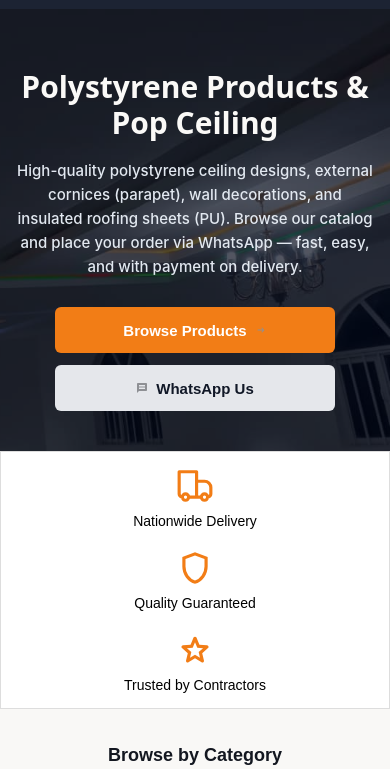
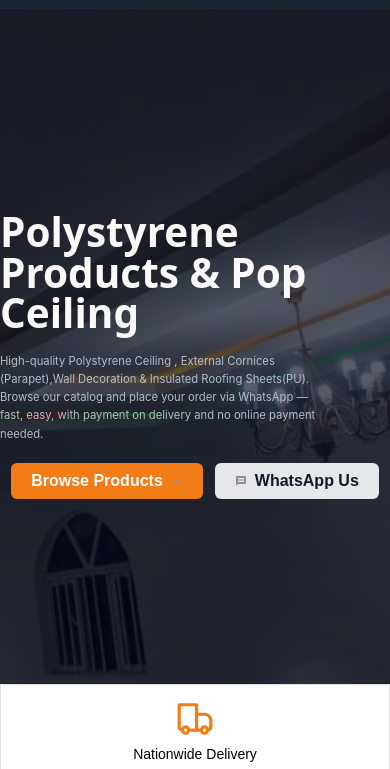
Before and after one commit to Tiahaleem/leemtechbuild, a plain HTML site: page index.html in a window 390 px wide. Shown: the part 39-808 px from the top of the page. Drawn offline with Linux system fonts and the light colour scheme.

Commit message:
Add files via upload

```diff
--- a/index.css
+++ b/index.css
@@ -154,148 +154,133 @@
     }
 }
 /* Home Display */
-/* Home Display */
-.Home_display{
+.Home_display {
+    height: 80vh;
     position: relative;
-    min-height: 65vh;
+
+    background-color: #020617;
+    background-image: radial-gradient(
+        600px circle at 100% 0%,
+        rgba(56, 189, 248, 0.15),
+        transparent 40%
+    );
+}
+.Home_display {
+    position: relative;
+    min-height: 80vh;
+    /* height: 100vh;/ */
     display: flex;
     align-items: center;
-    justify-content: center;
-    padding: 80px 20px 60px;
     overflow: hidden;
     background: #020617 url(image/home_bg.jpg) center/cover no-repeat;
 }
-
 .Home_display::before{
     content: "";
     position: absolute;
-    inset: 0;
-    background: rgba(2, 6, 23, 0.68);
+    inset: 0;                 /* top:0; right:0; bottom:0; left:0 */
+
+    background: rgba(2, 6, 23, 0.65);   /* dark overlay */
     z-index: 1;
 }
 
-.Home_display > *{
+.Home_display > * {
     position: relative;
     z-index: 2;
 }
 
-/* Main text container */
-.home_div{
-    width: 100%;
-    max-width: 850px;
-    margin: 0 auto;
-    text-align: center;
-    display: flex;
-    flex-direction: column;
-    align-items: center;
+.Home_display.change::before {
+    opacity: 0;
 }
 
-/* Heading */
+
+.home_content {
+    padding-left: 4rem;
+    max-width: 520px;
+}
+
+.inline_flex{
+    padding:4.5px 9px;
+    background-color: rgba(60, 131, 246, 0.1);
+    border: 1px solid rgba(60, 131, 246, 0.2);
+    display: inline-flex;
+    align-items: center;
+    gap: 4px;
+    border-radius: 9999px;
+}
+.inline_flex span{
+    color: rgb(60, 131, 246);
+    font-family: "Inter", system-ui, sans-serif;
+    font-size: 7.875px;
+    font-weight: 500;
+    line-height: 11.25px;
+}
+.home_div h1 span{
+    /* color: rgb(248, 250, 252); */
+    color: rgb(60, 131, 246);
+}
 .home_div h1{
     color: rgb(250, 249, 247);
+    display: block;
     font-family: "Space Grotesk", system-ui, sans-serif;
-    font-size: 52px;
+    font-size: 40.5px;
     font-weight: 700;
-    line-height: 1.1;
-    margin: 0 0 18px;
-    max-width: 700px;
+    max-width: 424px;
+    line-height: 40.5px;
+    margin-top: 18px;
 }
-
-/* Paragraph */
 .home_div p{
-    color: rgb(226, 232, 240);
-    font-family: "Inter", system-ui, sans-serif;
-    font-size: 18px;
-    font-weight: 600;
-    line-height: 1.7;
-    margin: 0;
-    max-width: 760px;
+color:rgb(175, 192, 204);
+display: block;
+font-family: "Inter", system-ui, sans-serif;
+font-size: 11.25px;
+line-height: 18.2812px;
+margin-top: 18px;
+max-width: 324px;
 }
-
-/* Buttons */
-.hero_actions{
+.hero_actions {
     display: flex;
     gap: 12px;
-    margin-top: 28px;
+    margin-top: 20px;
     flex-wrap: wrap;
-    justify-content: center;
 }
 
 .btn_primary,
-.btn_secondary{
+.btn_secondary {
     display: inline-flex;
     align-items: center;
-    justify-content: center;
     gap: 8px;
-    min-height: 46px;
-    padding: 0 22px;
+    height: 36px;
+    padding: 0 18px;
     font-family: "DM Sans", sans-serif;
-    font-size: 15px;
     font-weight: 600;
-    border-radius: 8px;
-    text-decoration: none;
+    border-radius: 6px;
 }
 
-.btn_primary{
+.btn_primary {
     background: rgb(242, 125, 22);
     color: #fff;
 }
 
-.btn_secondary{
+.btn_secondary {
     background: rgb(240, 239, 235);
-    color: rgb(67, 72, 80);
-    transition: 0.3s ease;
+    color: rgb(117, 119, 125);
+    /* border: 1px solid rgb(29, 40, 57); */
+    transition: 0.5s ease;
 }
 
-.btn_secondary:hover{
-    background: rgb(221, 221, 221);
+.btn_secondary:hover {
+    background: gray;
     color: rgb(11, 18, 33);
 }
 
-/* Tablet */
-@media (max-width: 768px){
-    .Home_display{
-        min-height: 58vh;
-        padding: 70px 18px 50px;
+@media (max-width: 768px) {
+    .home_content {
+        padding: 0 1.5rem;
+        text-align: center;
     }
 
-    .home_div h1{
-        font-size: 38px;
-    }
-
-    .home_div p{
-        font-size: 16px;
-        line-height: 1.6;
-    }
-}
-
-/* Mobile */
-@media (max-width: 480px){
-    .Home_display{
-        min-height: 52vh;
-        padding: 60px 16px 40px;
-    }
-
-    .home_div h1{
-        font-size: 30px;
-        line-height: 1.2;
-    }
-
-    .home_div p{
-        font-size: 15px;
-        font-weight: 500;
-    }
-
-    .hero_actions{
-        width: 100%;
-        flex-direction: column;
-        align-items: center;
-    }
-
-    .btn_primary,
-    .btn_secondary{
-        width: 100%;
-        max-width: 280px;
+    .hero_actions {
+        justify-content: center;
     }
 }
 /* container_icons_beneath_homesection */
@@ -373,18 +358,17 @@
 
 .category_grid {
     display: grid;
-    grid-template-columns: repeat(3, 1fr);
+    grid-template-columns: repeat(4, 1fr);
     gap: 20px;
 }
 
-/* Tablet */
+/* Responsive */
 @media (max-width: 1024px) {
     .category_grid {
         grid-template-columns: repeat(2, 1fr);
     }
 }
 
-/* Mobile */
 @media (max-width: 600px) {
     .category_grid {
         grid-template-columns: 1fr;
@@ -411,7 +395,6 @@
     font-size: 28px;
     margin-bottom: 10px;
 }
-/* Product Feature */
 .product_display_section{
     background-color: rgba(239, 238, 235, 0.5);
     border: 0px solid rgb(221, 223, 228);
@@ -646,21 +629,19 @@
 .footer_main{
     display:grid;
     grid-template-columns: 2fr 1fr 1fr;
-    gap: 24px;
-    padding: 30px 18px;
+    gap:40px;
+    padding:50px 18px;
 }
 .footer_col h3,
 .footer_col h4{
     color:#ffffff;
-    margin-bottom:10px;
-    font-weight: 700;
-    font-size: 16px;
+    margin-bottom:14px;
 }
+
 .footer_col p{
     font-size:14px;
-    line-height:1.6;
-    color:#cbd5;
-    font-weight: 500;
+    line-height:1.7;
+    color:#9ca3af;
 }
 
 .footer_col ul{
@@ -668,16 +649,14 @@
 }
 
 .footer_col ul li{
-    margin-bottom:6px;
+    margin-bottom:10px;
     font-size:14px;
-    font-weight: 500;
 }
 
 .footer_col ul li a{
     text-decoration:none;
-    color:#cbd5e1;
+    color:#9ca3af;
     transition:.2s;
-    font-weight: 500;
 }
 
 .footer_col ul li a:hover{
--- a/index.html
+++ b/index.html
@@ -52,9 +52,7 @@
 <span>New Arrivals Available</span>
 </div> -->
 <h1>Polystyrene Products & Pop Ceiling</h1>
-<p>
-  High-quality polystyrene ceiling designs, external cornices (parapet), wall decorations, and insulated roofing sheets (PU). Browse our catalog and place your order via WhatsApp — fast, easy, and with payment on delivery.
-</p>
+<p>High-quality Polystyrene Ceiling , External Cornices (Parapet),Wall Decoration & Insulated Roofing Sheets(PU). Browse our catalog and place your order via WhatsApp — fast, easy, with payment on delivery and no online payment needed.</p>
 <div class="hero_actions">
     <a href="shop.html" class="btn_primary">
         Browse Products
--- a/products.js
+++ b/products.js
@@ -32,7 +32,7 @@ const PRODUCTS = {
         featured: true,
     },
     RST_350mm_by_300mm_step: {
-        name: "RST 350 by 300",
+        name: "RST 350",
         category: "Polystyrene Parapet",
         description: "High density ceiling and wall sheet for interior finishing and insulation.",
         image: "image/RST 350mm by 300mm step.jpeg",
@@ -87,7 +87,7 @@ const PRODUCTS = {
         description: "High density ceiling and wall sheet for interior finishing and insulation.",
         image: "image/Polystyrene Sheets.jpeg",
         sizes: {
-            "price": 8700,
+            "price": 8200,
         },
         featured: false,
     },
```
Also changed, not shown: shop.js (+15 -23 lines).
